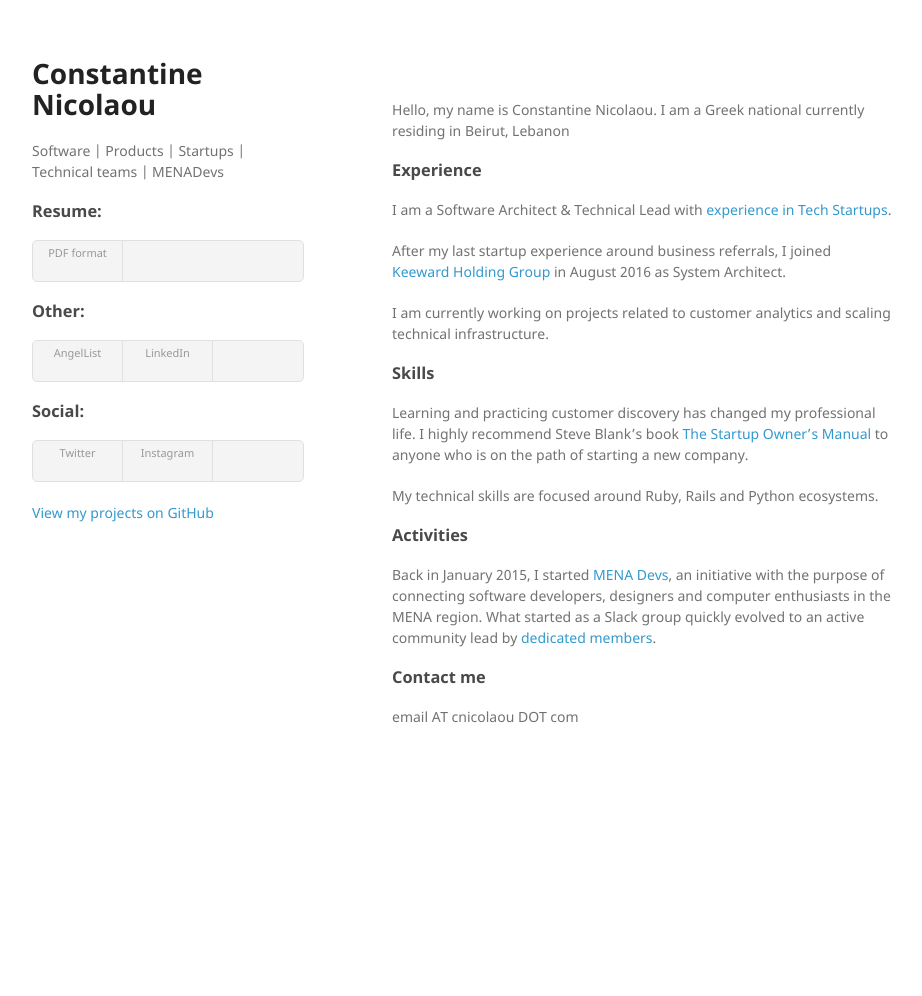
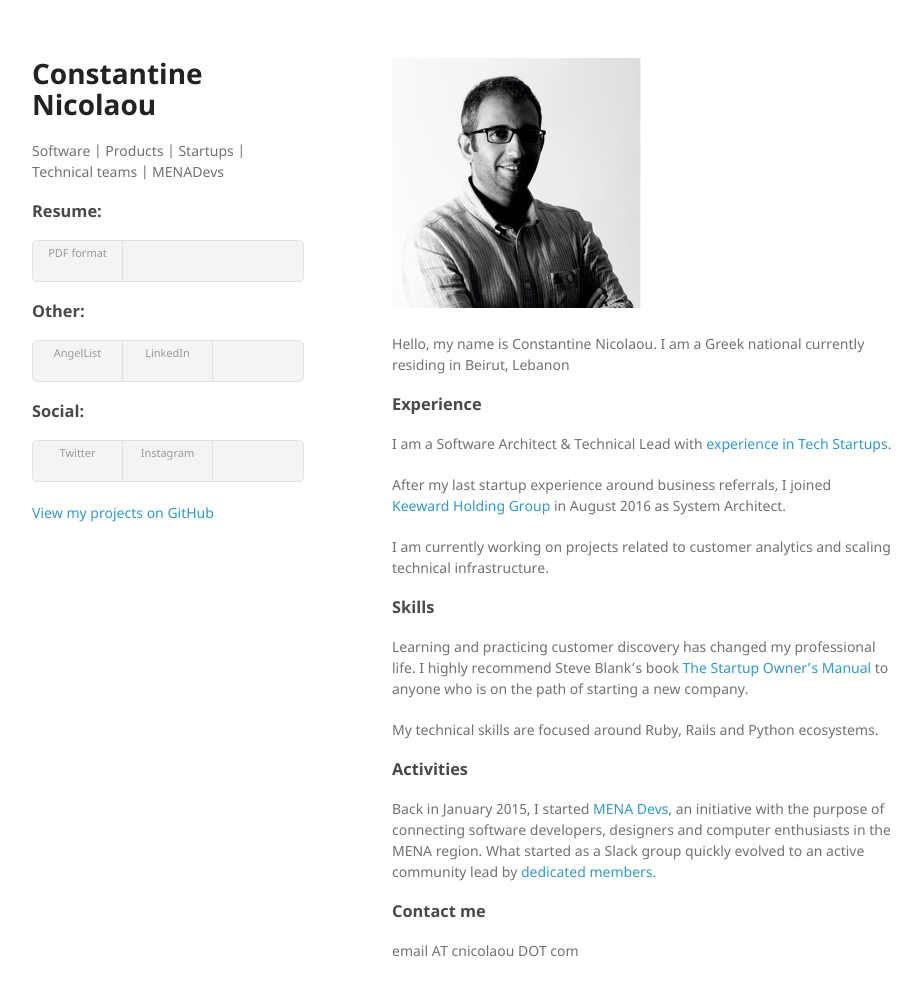
Before and after one commit to cnicolaou/cnikolaou.github.io, a Jekyll site: the page built from index.md, in a window 1280 px wide and 1031 px high. Shown: the top 996 px of the window, without its empty margins (178-1100 px from the left). Built offline with Jekyll 4.4.1, drawn with Linux system fonts in a browser that asks for light colours.

Commit message:
Update path to profile picture

```diff
--- a/index.md
+++ b/index.md
@@ -2,7 +2,7 @@
 layout: default
 ---
 
-![](/assets/css/cnicolaou_portrait.jpg)
+![](/assets/images/cnicolaou_portrait.jpg)
 
 Hello, my name is Constantine Nicolaou. I am a Greek national currently residing in Beirut, Lebanon
 
```
